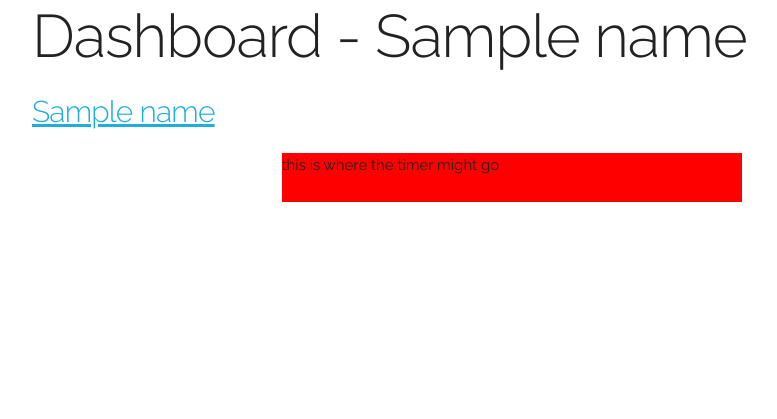
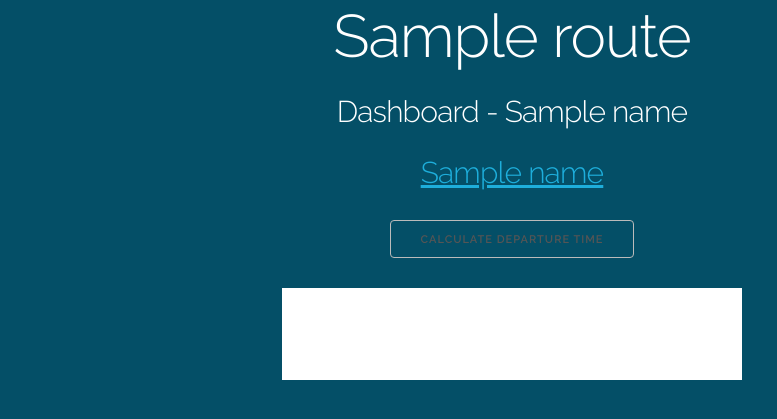
Before and after one commit to jasonjalufka/shuttle.me, a Flask app: template templates/temp.html in a window 1280 px wide. Shown: the top 419 px of the page, without its empty margins (128-905 px from the left). Run offline with Flask 2, Linux system fonts and the light colour scheme; the template is opened without the code that fills it: most values are stand-ins (such as "Sample title", 1, 10 or a date in 2020); parts of the project's set-up code (start-up, migrations or seed data) failed here and were passed over; some libraries are stand-ins or nearby versions; some web fonts are replaced.

Commit message:
Set up countdown timer and determine user route

```diff
--- a/StruggleBus.py
+++ b/StruggleBus.py
@@ -19,50 +19,9 @@ ask = Ask(app, "/")
 #data = json.load(open(db_url))
 
 display = {}
+preferences = {}
 tracker = DoubleMap('txstate')
 
-
-# IGNORE THIS SECTION IT WILL BE MOVED LATER!!!!
-stopLat = tracker.stop_info(38)["lat"]
-stopLon = tracker.stop_info(38)["lon"]
-
-fullPath = tracker.route_info(408)["path"]
-
-# separate fullPath into coordinate lat, lon pairs
-pairs = zip(fullPath[::2], fullPath[1::2])
-
-# find coordinate closest to stop coordinate in route
-dist = lambda s, d: (s[0]-d[0])**2+(s[1]-d[1])**2
-coord = (stopLat, stopLon)
-lastPair = min(pairs, key=partial(dist, coord))
-
-# index of closest coordinate to stop
-# tells us last coordinate to load
-endLocationIndex = pairs.index(lastPair)
-
-# this isn't right
-skip = (endLocationIndex/23)
-
-count = 0
-locations = []
-#locations = [pairs[0][0]]
-#locations.append(pairs[0][1])
-
-for pair in pairs[0:endLocationIndex:4]:
-    test = str(pair[0]) + ", " + str(pair[1])
-    locations.append(test)
-    #locations.append(pair[0])
-    #locations.append(pair[1])
-#locations.append(coord[0])
-#locations.append(coord[1])
-
-
-#print locations
-#print len(locations)
-url = 'https://www.mapquestapi.com/directions/v2/route?json={"locations":["%s"]}&outFormat=json&key=tAY5u0ki3CMdkv7GoGxT7ctvXEaKCSX9' % '", "'.join(map(str, locations))
-mapquest_response = requests.get(url).json()
-print mapquest_response
-print url
 
 for stopKey, stopValue in tracker.stops.iteritems():
     display.update({stopKey: stopValue["name"]})
@@ -83,8 +42,10 @@ def configure():
 @app.route('/dashboard', methods=['GET', 'POST'])
 def dashboard():
     if flask.request.method == 'POST':
-        print "Configuration Info:"
+
         stop = flask.request.form['bus-stops']
+        route = tracker.get_route(int(stop))
+        buses = get_buses(route)
         distance = flask.request.form['distance']
         toggles = flask.request.form.getlist('check')
         if 'audio' in toggles:
@@ -97,17 +58,79 @@ def dashboard():
         else:
             visual = False
 
+        information = {'stop': stop, 'route': route, 'distance': distance, 'audio': audio, 'visual': visual, 'buses': buses}
+        preferences.update(information)
+
         return flask.render_template("temp.html", name=tracker.stops[int(stop)]["name"],
-                                     lat=tracker.stops[int(stop)]["lat"], lon=tracker.stops[int(stop)]["lon"])
+                                     lat=tracker.stops[int(stop)]["lat"], lon=tracker.stops[int(stop)]["lon"],\
+                                     route=tracker.routes[int(route)]["name"], bus_info=buses)
+
+def get_buses(route):
+    buses = []
+
+    for busKey, busValue in tracker.buses.iteritems():
+        if busValue["route"] == route:
+            buses.append(busValue["name"])
+    return buses
 
 
-@app.route('/_get_arrival_time')
+@app.route('/_get_arrival_time', methods=['GET'])
 def get_route():
-    blancoRiver = 408
-    shortPath = ()
-    longPath = tracker.route_info(blancoRiver)["path"]
 
-    url = 'https://www.mapquestapi.com/directions/v2/route?json={"locations":[]}&outFormat=json&key=KEY'
+    print "IN GET ARRIVAL TIME AJAX THING"
+
+    print len(preferences["buses"])
+    print preferences["buses"][0]
+    stop = preferences.get("stop")
+    print stop
+    route = preferences.get("route")
+    print route
+    stopLat = tracker.stop_info(int(stop))["lat"]
+    print stopLat
+    stopLon = tracker.stop_info(int(stop))["lon"]
+    print stopLon
+
+    fullPath = tracker.route_info(route)["path"]
+
+    # separate fullPath into coordinate lat, lon pairs
+    pairs = zip(fullPath[::2], fullPath[1::2])
+
+    # find coordinate closest to stop coordinate in route
+    dist = lambda s, d: (s[0] - d[0]) ** 2 + (s[1] - d[1]) ** 2
+    coord = (stopLat, stopLon)
+    lastPair = min(pairs, key=partial(dist, coord))
+
+    # index of closest coordinate to stop
+    # tells us last coordinate to load
+    endLocationIndex = pairs.index(lastPair)
+    print "ENDLOCATIONINDEX"
+    print endLocationIndex
+    # this isn't right
+    skip = (endLocationIndex / 23)
+    print "SKIP"
+    print skip
+    count = 0
+    locations = []
+
+    for pair in pairs[0:endLocationIndex:4]:
+        test = str(pair[0]) + ", " + str(pair[1])
+        locations.append(test)
+    print "LOCATIONS LENGTH"
+    print len(locations)
+
+    locations.pop(8)
+    locations.pop(9)
+    url = 'https://www.mapquestapi.com/directions/v2/route?json={"locations":["%s"]}&timeType=1\
+    &outFormat=json&key=tAY5u0ki3CMdkv7GoGxT7ctvXEaKCSX9' % '", "'.join(map(str, locations))
+
+    return jsonify(requests.get(url).json())
+
+    # mapquest_response = requests.get(url).json()
+
+    # print mapquest_response
+    # print url
+
+    # return jsonify(mapquest_response)
 
 
 @app.errorhandler(404)
--- /dev/null
+++ b/static/countdown.js
@@ -0,0 +1,47 @@
+/**
+ * Created by Jason on 4/10/17.
+ */
+
+var Timer;
+var TotalSeconds;
+
+function CreateTimer(TimerID, Time) {
+    Timer = document.getElementById(TimerID);
+    TotalSeconds = Time;
+
+UpdateTimer()
+    window.setTimeout("Tick()", 1000);
+}
+
+function Tick() {
+    if (TotalSeconds <= 0) {
+        alert("Time's up!")
+
+        return;
+    }
+
+    TotalSeconds -= 1;
+    UpdateTimer()
+    window.setTimeout("Tick()", 1000);
+}
+
+function UpdateTimer() {
+    var Seconds = TotalSeconds;
+
+    var Days = Math.floor(Seconds / 86400);
+    Seconds -= Days * 86400;
+
+    var Hours = Math.floor(Seconds / 3600);
+    Seconds -= Hours * (3600);
+
+    var Minutes = Math.floor(Seconds / 60);
+    Seconds -= Minutes * (60);
+
+    var TimeStr = ((Days > 0) ? Days + " days " : "") + LeadingZero(Hours) + ":" + LeadingZero(Minutes) + ":" + LeadingZero(Seconds)
+
+    Timer.innerHTML = TimeStr + " until you must leave";
+}
+
+function LeadingZero(Time) {
+    return (Time < 10) ? "0" + Time : + Time;
+}
--- /dev/null
+++ b/static/temp.css
@@ -0,0 +1,14 @@
+html {
+    background-color: #044F67;
+    /*background-image: url("images/background.jpg");*/
+    background-size: cover;
+}
+
+body {
+    color: white;
+    text-align: center;
+}
+
+#timer {
+
+}
--- a/templates/temp.html
+++ b/templates/temp.html
@@ -1,23 +1,39 @@
 {% extends 'base.html' %}
 {% block title %}dashboard{% endblock %}
+{% block CSS %}<link rel="stylesheet" href="{{ url_for('static', filename='temp.css') }}">{% endblock %}
 {% block scripts %}
     <script type="text/javascript">var $SCRIPT_ROOT = {{ request.script_root|tojson|safe }};</script>
-    <script src="{{ url_for('static', filename='update.js') }}"></script>
+    <script src="{{ url_for('static', filename='countdown.js') }}"></script>
 {% endblock %}
 {% block content %}
+    <h1>{{ route }}</h1>
 <div class="section header">
     <div class="container">
         <div class="row">
-            <h1>Dashboard - {{ name }}</h1>
+            <h4>Dashboard - {{ name }}</h4>
             <h4><a href="http://maps.google.com/?q={{ lat }},{{ lon }}">{{ name }}</a></h4>
+            <h4><button id="calculate">Calculate departure time</button></h4>
         </div>
     </div>
 </div>
 <div class="section countdown">
     <div class="container">
         <div class="row">
-            <div class="six columns offset-by-three" style="background-color: red;">
-                <p>this is where the timer might go</p>
+            <div id="timer" class="six columns offset-by-three" style="background-color: white;">
+                <script type="text/javascript">
+{#                window.onload = CreateTimer("timer", 120);#}
+                $("button").click(function(){
+                    alert({{ bus_info|tojson }})
+                    $.getJSON($SCRIPT_ROOT + '_get_arrival_time',
+                        function(data){
+                        alert("Data: " + data['route']['formattedTime'])
+                        CreateTimer("timer", data['route']['formattedTime'].split(':').reverse().reduce((prev, curr, i) => prev + curr*Math.pow(60, i), 0));
+                    });
+                });
+                </script>
+
+                <h1 id="data">poop</h1>
+
             </div>
 
         </div>
```
Also changed, not shown: doublemap/__init__.py (+8 -0 lines).
